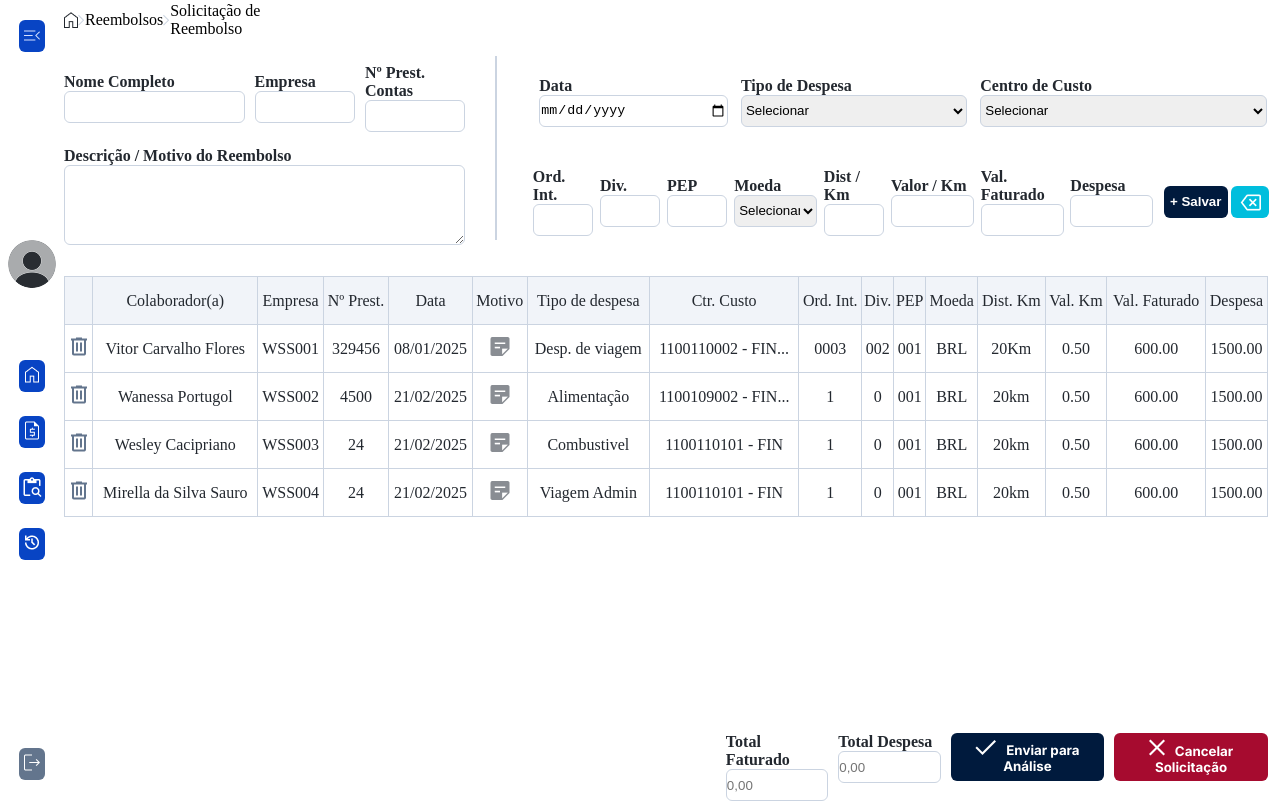
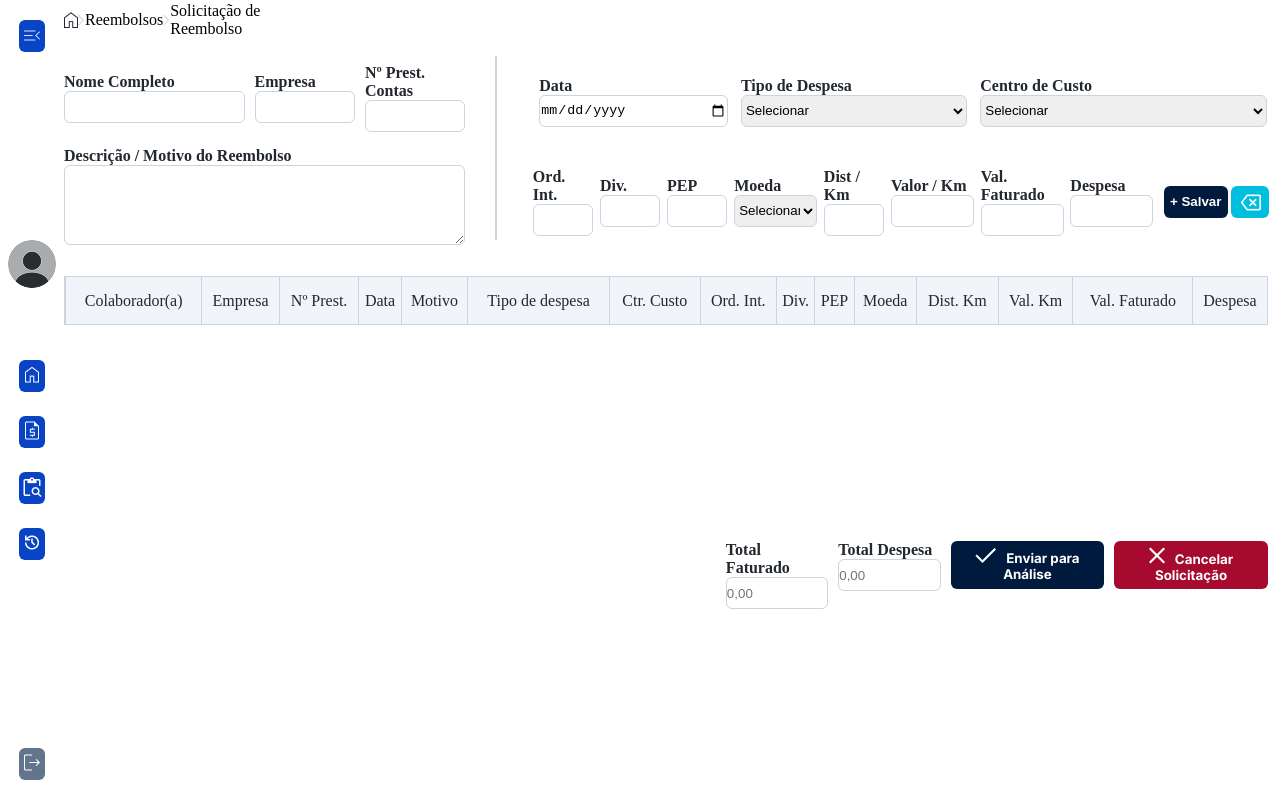
Before and after one commit to HannahVie/DesafioFinal-VNW, a React (Vite) app: page /solicitacao in a window 1280 px wide. Built offline with nearby package versions, Linux system fonts and the light colour scheme.

Commit message:
integrando com API

```diff
--- a/package.json
+++ b/package.json
@@ -10,6 +10,7 @@
     "preview": "vite preview"
   },
   "dependencies": {
+    "axios": "^1.8.4",
     "react": "^19.0.0",
     "react-dom": "^19.0.0",
     "react-router-dom": "^7.1.5",
--- a/src/components/solicitacao/Solicitacao.jsx
+++ b/src/components/solicitacao/Solicitacao.jsx
@@ -1,15 +1,106 @@
+import { useState, useEffect } from "react";
 import NavBar from "../navbar/NavBar.jsx";
 import styles from "./Solicitacao.module.scss";
 import Home from "../../assets/Dashboard/home.png";
 import Seta from "../../assets/Dashboard/Vector.png";
-import Lixeira from "../../assets/Solicitacao/lixeira.png"
-import Motivo from "../../assets/Solicitacao/motivo.png"
-import Deletar from "../../assets/Solicitacao/deletar.png"
-import Check from "../../assets/Solicitacao/check.png"
-import X from "../../assets/Solicitacao/x.png"
+import Lixeira from "../../assets/Solicitacao/lixeira.png";
+import Motivo from "../../assets/Solicitacao/motivo.png";
+import Deletar from "../../assets/Solicitacao/deletar.png";
+import Check from "../../assets/Solicitacao/check.png";
+import X from "../../assets/Solicitacao/x.png";
+import Api from "../../services/Api.jsx";
+
 
 
 function Solicitacao() {
+  const [colaborador, setColaborador] = useState(""); // Estado para o campo colaborador
+  const [empresa, setEmpresa] = useState(""); // Estado para o campo empresa
+  const [nPrestacao, setnPrestacao] = useState(""); // Estado para o campo número de prestação
+  const [descricao, setDescricao] = useState(""); // Estado para o campo  descrição
+  const [data, setData] = useState(""); // Estado para o campo data
+  const [motivo, setMotivo] = useState(""); // Estado para o campo motivo  //ESSE ESTADO É PARA QUEM TÁ FAZENDO AVANÇADO UTILIZANDO MODAL
+  const [tipoReembolso, setTipoReembolso] = useState(""); // Estado para o campo tipo de reembolso
+  const [centroCusto, setCentroCusto] = useState(""); // Estado para o campo centro de custo
+  const [ordemInterna, setOrdemInterna] = useState(""); // Estado para o campo ordem interna
+  const [divisao, setDivisao] = useState(""); // Estado para o campo divisão
+  const [pep, setPep] = useState(""); // Estado para o campo pep
+  const [moeda, setMoeda] = useState(""); // Estado para o campo moeda
+  const [distanciaKm, setDistanciaKm] = useState(""); // Estado para o campo distância km
+  const [valorKm, setValorKm] = useState(""); // Estado para o campo valor km
+  const [valorFaturado, setValorFaturado] = useState(""); // Estado para o campo valor faturado
+  const [despesa, setDespesa] = useState(""); // Estado para o campo despesa
+
+  const [dadosReembolso, setDadosReembolso] = useState([]);
+
+  //FUNÇÃO PARA CAPTURAR OS VALORES DOS ESTADOS
+
+  const handleSubmit = () => {
+    const objetoReembolso = {
+      colaborador,
+      empresa,
+      nPrestacao,
+      descricao,
+      data,
+      tipoReembolso,
+      ordemInterna,
+      centroCusto,
+      divisao,
+      pep,
+      moeda,
+      distanciaKm,
+      valorKm,
+      valorFaturado,
+      despesa
+    };
+
+    setDadosReembolso(dadosReembolso.concat(objetoReembolso));
+    limparCampos();
+
+  };
+
+  const limparCampos = () => {
+    setColaborador(""),
+    setEmpresa(""),
+    setnPrestacao(""),
+    setDescricao(""),
+    setData(""),
+    setMotivo(""),
+    setTipoReembolso(""),
+    setCentroCusto(""),
+    setOrdemInterna(""),
+    setDivisao(""),
+    setPep(""),
+    setMoeda(""),
+    setDistanciaKm(""),
+    setValorKm(""),
+    setValorFaturado(""),
+    setDespesa("");
+  };
+
+  const [foiEnviado, setFoiEnviado] = useState(false)
+
+  const enviarParaAnalise = async () => {
+
+    try {
+      const response = await Api.post("/refunds/new", dadosReembolso);
+      console.log("Resposta da Api", response);
+      alert("Reembolso solicitado com sucesso!");
+      setFoiEnviado(true);
+
+    } catch (error) {
+      console.log("Erro ao enviar", error);
+    }
+
+  };
+
+  useEffect(()=>{
+    if (foiEnviado) {
+      setDadosReembolso([]);
+      setFoiEnviado(false);
+    }
+  }, [foiEnviado]);
+
+
   return (
     <div className={styles.layoutSolicitacao}>
       <NavBar />
@@ -23,26 +114,46 @@ function Solicitacao() {
         </header>
 
         <main className={styles.mainSolicitacao}>
-          <form className={styles.formSolicitacao}>
+          <form onSubmit={(e) => e.preventDefault()} className={styles.formSolicitacao}>
             <div className={styles.grupo1}>
+
               <div className={styles.inputNome}>
-                <label htmlFor="">Nome Completo</label>
-                <input type="text" />
+                <label htmlFor="nome">Nome Completo</label>
+                <input
+                  value={colaborador}
+                  name="colaborador"
+                  type="text"
+                  onChange={(e) => setColaborador(e.target.value)}
+                />
               </div>
 
               <div className={styles.inputEmpresa}>
-                <label htmlFor="">Empresa</label>
-                <input type="text" />
+                <label htmlFor="empresa">Empresa</label>
+                <input
+                  value={empresa}
+                  name="empresa"
+                  type="text"
+                  onChange={(e) => setEmpresa(e.target.value)}
+                />
               </div>
 
               <div className={styles.inputPrestacao}>
                 <label htmlFor="">Nº Prest. Contas</label>
-                <input type="number" name="" id="" />
+                <input
+                  value={nPrestacao}
+                  type="number"
+                  name="nPrestacao"
+                  onChange={(e) => setnPrestacao(e.target.value)}
+                />
               </div>
 
               <div className={styles.inputMotivo}>
                 <label htmlFor="">Descrição / Motivo do Reembolso</label>
-                <textarea name="" id="">
+                <textarea
+                  value={descricao}
+                  name="descricao"
+                  onChange={(e) => setDescricao(e.target.value)}
+                  >
                   {" "}
                 </textarea>
               </div>
@@ -53,87 +164,148 @@ function Solicitacao() {
             <div className={styles.grupo2}>
               <div className={styles.inputData}>
                 <label htmlFor="">Data</label>
-                <input type="date" name="" id="" />
+                <input
+                  value={data}
+                  type="date"
+                  name="data"
+                  onChange={(e) => setData(e.target.value)}
+                />
               </div>
 
               <div className={styles.despesas}>
                 <label htmlFor=""> Tipo de Despesa</label>
 
-                <select name="" id="">
-                  <option value="">Selecionar</option>
-                  <option value=""> Alimentação </option>
-                  <option value=""> Combustível</option>
-                  <option value=""> Condução</option>
-                  <option value=""> Estacionamento</option>
-                  <option value=""> Viagem Admin.</option>
-                  <option value=""> Viagem Operacional</option>
-                  <option value=""> Eventos de representação</option>
+                <select
+                  value={tipoReembolso}
+                  name="tipoReembolso"
+                  onChange={(e) => setTipoReembolso(e.target.value)}
+                >
+                  <option value=""> Selecionar</option>
+                  <option value="ALIMENTAÇÃO"> Alimentação</option>
+                  <option value="COMBUSTÍVEL"> Combustível</option>
+                  <option value="CONDUÇÃO"> Condução</option>
+                  <option value="ESTACIONAMENTO"> Estacionamento</option>
+                  <option value="VIAGEM ADM"> Viagem Admin.</option>
+                  <option value="VIAGEM OPER"> Viagem Operacional</option>
+                  <option value="EVENTOS"> Eventos de representação</option>
                 </select>
               </div>
 
               <div className={styles.centroDeCusto}>
                 <label htmlFor="">Centro de Custo</label>
-                <select name="" id="">
+                <select
+                  value={centroCusto}
+                  name="centroCusto"
+                  onChange={(e) => setCentroCusto(e.target.value)}
+                >
                   <option value=""> Selecionar</option>
-                  <option value="">
+                  <option value="FIN CONTROLES INTERNOS MTZ">
                     1100109002 - FIN CONTROLES INTERNOS MTZ
                   </option>
-                  <option value="">
+                  <option value="FIN VICE-PRESIDENCIA FINANCAS MTZ">
                     1100110002 - FIN VICE-PRESIDENCIA FINANCAS MTZ
                   </option>
-                  <option value="">1100110101 - FIN CONTABILIDADE MTZ</option>
+                  <option value="FIN CONTABILIDADE MTZ">
+                    1100110101 - FIN CONTABILIDADE MTZ
+                  </option>
                 </select>
               </div>
 
               <div className={styles.ordem}>
                 <label htmlFor=""> Ord. Int.</label>
-                <input type="number" name="" id="" />
+                <input
+                  value={ordemInterna}
+                  type="text"
+                  name="ordemInterna"
+                  onChange={(e) => setOrdemInterna(e.target.value)}
+                />
               </div>
 
               <div className={styles.divisoes}>
                 <label htmlFor="">Div.</label>
-                <input type="number" name="" id="" />
+                <input
+                  value={divisao}
+                  type="text"
+                  name="divisao"
+                  onChange={(e) => setDivisao(e.target.value)}
+                />
               </div>
 
               <div className={styles.pep}>
                 <label htmlFor="">PEP</label>
-                <input type="number" name="" id="" />
+                <input
+                  value={pep}
+                  type="text"
+                  name="pep"
+                  onChange={(e) => setPep(e.target.value)}
+                />
               </div>
 
               <div className={styles.moeda}>
                 <label htmlFor="">Moeda</label>
-                <select name="" id="">
+                <select
+                  value={moeda}
+                  name="moeda"
+                  onChange={(e) => setMoeda(e.target.value)}
+                >
                   <option value="">Selecionar</option>
-                  <option value="">BRL</option>
-                  <option value="">ARS</option>
-                  <option value="">USD</option>
+                  <option value="BRL">BRL</option>
+                  <option value="ARS">ARS</option>
+                  <option value="USD">USD</option>
                 </select>
               </div>
 
               <div className={styles.distancia}>
                 <label htmlFor="">Dist / Km</label>
-                <input type="text" />
+                <input
+                  value={distanciaKm}
+                  type="text"
+                  onChange={(e) => setDistanciaKm(e.target.value)}
+                />
               </div>
 
               <div className={styles.valorKm}>
                 <label htmlFor="">Valor / Km</label>
-                <input type="number" name="" id="" />
+                <input
+                  value={valorKm}
+                  type="text"
+                  name="valorKm"
+                  onChange={(e) => setValorKm(e.target.value)}
+                />
               </div>
 
               <div className={styles.valorFaturado}>
                 <label htmlFor="">Val. Faturado</label>
-                <input type="number" name="" id="" />
+                <input
+                  value={valorFaturado}
+                  type="text"
+                  name="valorFaturado"
+                  onChange={(e) => setValorFaturado(e.target.value)}
+                />
               </div>
 
               <div className={styles.despesa}>
                 <label htmlFor="">Despesa</label>
-                <input type="number" name="" id="" />
+                <input
+                  value={despesa}
+                  type="text"
+                  name="despesa"
+                  onChange={(e) => setDespesa(e.target.value)}
+                />
               </div>
 
               <div className={styles.botoes}>
-                <button className={styles.botaoSalvar}> + Salvar</button>
+                <button
+                  type="submit"
+                  onClick={handleSubmit}
+                  className={styles.botaoSalvar}>
+                  + Salvar
+                </button>
 
-                <button className={styles.botaoDeletar}>
+                <button
+                  type="button"
+                  onClick={limparCampos}
+                  className={styles.botaoDeletar}>
                   <img src={Deletar} alt="Deletar" />
                 </button>
               </div>
@@ -170,91 +342,41 @@ function Solicitacao() {
             </thead>
 
             <tbody>
-              <tr>
-                <td> <img src={Lixeira} alt="ícone da lixeira" /></td>
-                <td> Vitor Carvalho Flores</td>
-                <td> WSS001</td>
-                <td> 329456</td>
-                <td> 08/01/2025</td>
-                <td> <img src={Motivo} alt="" /></td>
-                <td> Desp. de viagem</td>
-                <td> 1100110002 - FIN...</td>
-                <td> 0003</td>
-                <td> 002</td>
-                <td> 001</td>
-                <td> BRL</td>
-                <td> 20Km</td>
-                <td> 0.50</td>
-                <td> 600.00</td>
-                <td> 1500.00</td>
-              </tr>
-              <tr>
-                <td> <img src={Lixeira} alt="ícone da lixeira" /></td>
-                <td> Wanessa Portugol</td>
-                <td> WSS002</td>
-                <td> 4500</td>
-                <td> 21/02/2025</td>
-                <td> <img src={Motivo} alt="" /></td>
-                <td> Alimentação</td>
-                <td> 1100109002 - FIN...</td>
-                <td>1</td>
-                <td>0</td>
-                <td>001</td>
-                <td>BRL</td>
-                <td>20km</td>
-                <td>0.50</td>
-                <td>600.00</td>
-                <td>1500.00</td>
-              </tr>
-              <tr>
-                <td> <img src={Lixeira} alt="ícone da lixeira" /></td>
-                <td> Wesley Cacipriano</td>
-                <td> WSS003</td>
-                <td> 24</td>
-                <td> 21/02/2025</td>
-                <td> <img src={Motivo} alt="" /></td>
-                <td> Combustivel</td>
-                <td> 1100110101 - FIN</td>
-                <td>1</td>
-                <td>0</td>
-                <td>001</td>
-                <td>BRL</td>
-                <td>20km</td>
-                <td>0.50</td>
-                <td>600.00</td>
-                <td>1500.00</td>
-              </tr>
-              <tr>
-                <td> <img src={Lixeira} alt="ícone da lixeira" /></td>
-                <td> Mirella da Silva Sauro</td>
-                <td> WSS004</td>
-                <td> 24</td>
-                <td> 21/02/2025</td>
-                <td> <img src={Motivo} alt="" /></td>
-                <td> Viagem Admin</td>
-                <td> 1100110101 - FIN</td>
-                <td>1</td>
-                <td>0</td>
-                <td>001</td>
-                <td>BRL</td>
-                <td>20km</td>
-                <td>0.50</td>
-                <td>600.00</td>
-                <td>1500.00</td>
-              </tr>
+              {dadosReembolso.map((item, index) => (
+                <tr key={index}>
+                  <td> <img src={Lixeira} alt="" /> </td>
+                  <td> {item.colaborador} </td>
+                  <td> {item.empresa} </td>
+                  <td> {item.nPrestacao} </td>
+                  <td> {item.data}</td>
+                  <td> <img src={Motivo} alt="" /> </td>
+                  <td> {item.tipoReembolso}</td>
+                  <td> {item.centroCusto}</td>
+                  <td> {item.ordemInterna}</td>
+                  <td> {item.divisao}</td>
+                  <td> {item.pep}</td>
+                  <td> {item.moeda}</td>
+                  <td> {item.distanciaKm}</td>
+                  <td> {item.valorKm}</td>
+                  <td> {item.valorFaturado}</td>
+                  <td> {item.despesa}</td>
+                </tr>
+              ))}
             </tbody>
           </table>
 
           <div className={styles.buttons}>
             <div className={styles.inputTotal}>
               <label htmlFor="">Total Faturado</label>
-              <input type="number" name="" id="" placeholder="0,00"/>
+              <input type="number" name="" id="" placeholder="0,00" />
             </div>
             <div className={styles.inputTotal}>
               <label htmlFor="">Total Despesa</label>
-              <input type="number" name="" id="" placeholder="0,00"/>
+              <input type="number" name="" id="" placeholder="0,00" />
             </div>
-            <button className={styles.buttonEnviar}>
+            <button
+              onClick={enviarParaAnalise}
+              className={styles.buttonEnviar}>
               <img src={Check} alt="Enviar" />
               Enviar para Análise
             </button>
--- /dev/null
+++ b/src/services/Api.jsx
@@ -0,0 +1,7 @@
+import axios from "axios";
+
+const api = axios.create({
+    baseURL: "http://localhost:5000",
+})
+
+export default api;
```
Also changed, not shown: 1 other file (tests, documents, lock files or other folders).
